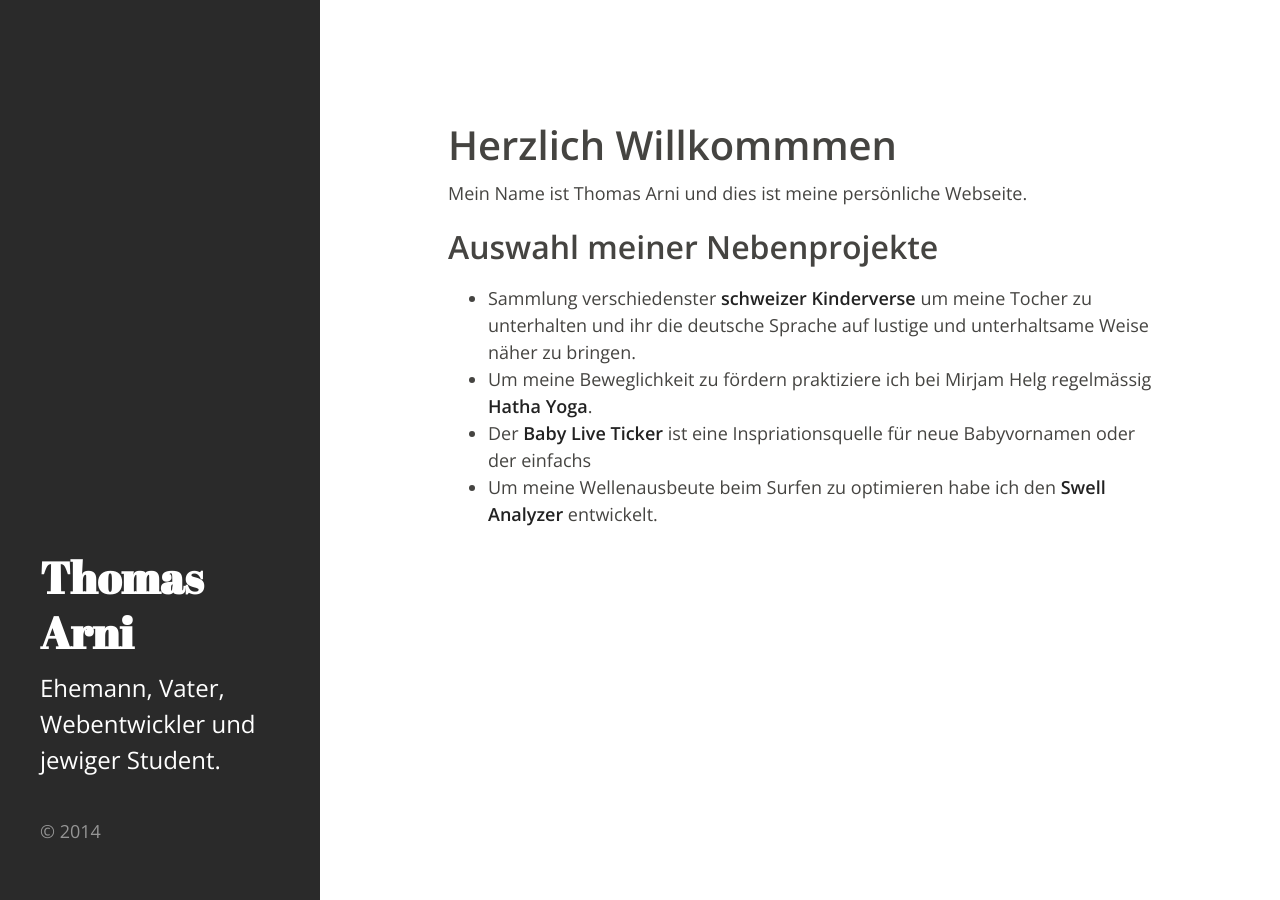
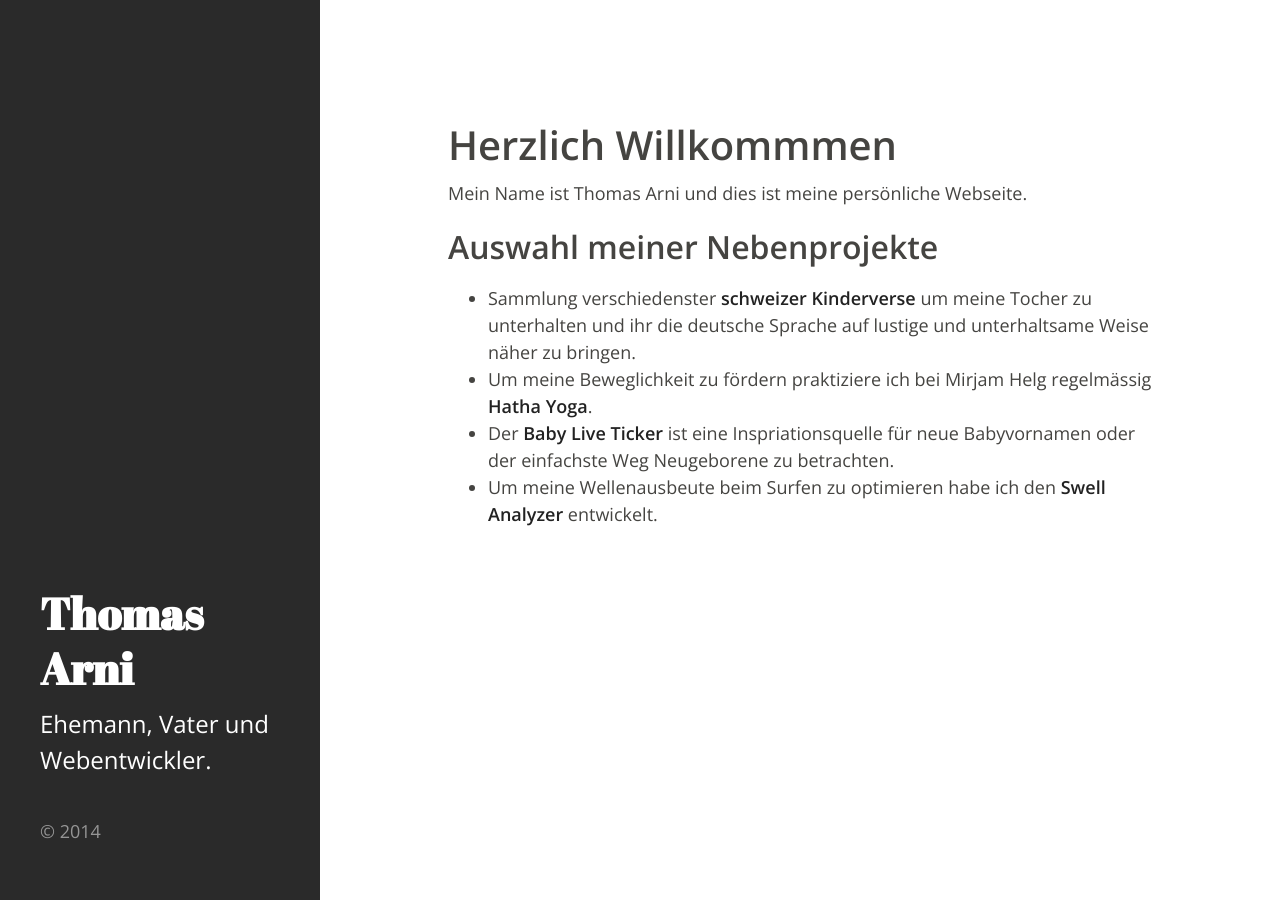
Before and after one commit to sunsations/thomasarni.com, a Jekyll site: the page built from jekyll/index.html, in a window 1280 px wide. Built offline with Jekyll 4.4.1, drawn with Linux system fonts in a browser that asks for light colours; Markdown is read by kramdown in place of the engine named in the settings; the list of posts is cut into pages by our own code.

Commit message:
Improve wording.

```diff
--- a/jekyll/_config.yml
+++ b/jekyll/_config.yml
@@ -1,6 +1,6 @@
 title:        Thomas Arni
 tagline:      'Hyde, a Jekyll theme'
-description:  'Ehemann, Vater, Webentwickler und jewiger Student.'
+description:  'Ehemann, Vater und Webentwickler.'
 url:          http://thomasarni.com
 markdown:     rdiscount
 permalink:    pretty
--- a/jekyll/index.html
+++ b/jekyll/index.html
@@ -16,7 +16,7 @@ layout: default
     Um meine Beweglichkeit zu fördern praktiziere ich bei Mirjam Helg regelmässig <a href="http://www.hathayogahelg.ch">Hatha Yoga</a>.
     </li>
     <li>
-    Der <a href="http://www.babyliveticker.com">Baby Live Ticker</a> ist eine Inspriationsquelle für neue Babyvornamen oder der einfachs
+    Der <a href="http://www.babyliveticker.com">Baby Live Ticker</a> ist eine Inspriationsquelle für neue Babyvornamen oder der einfachste Weg Neugeborene zu betrachten.
     </li>
     <li>
     Um meine Wellenausbeute beim Surfen zu optimieren habe ich den <a href="http://www.swellanalyzer.com">Swell Analyzer</a> entwickelt.
```
